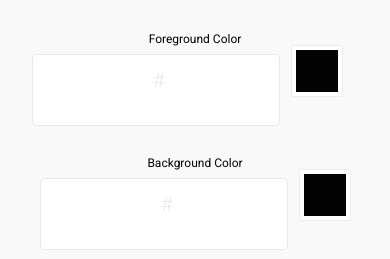
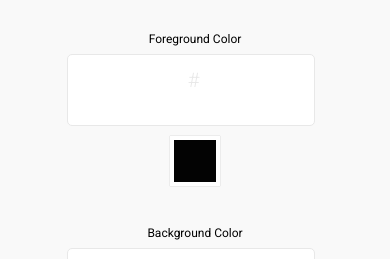
Before and after one commit to gloverab/Color-Contrast-Checker, a plain HTML site: page index.html in a window 390 px wide. Shown: the part 138-397 px from the top of the page. Drawn offline with nearby package versions, Linux system fonts and the light colour scheme.

Commit message:
added a litttttttle more responsiveness for mobile

```diff
--- a/style.css
+++ b/style.css
@@ -336,11 +336,24 @@ update in days to come.*/
   }
 
   .input-div {
-    margin-bottom: 30px;
+    text-align: center;
+    margin-bottom: 20px;
+    width: 100%;
   }
 
-  .color-picker {
+  .input-container {
+    margin-bottom: 10px;
+  }
+
+  .js-color-picker {
+    text-align: center;
     margin-right: 0;
+    display: inline-block;
+    position: relative;
+  }
+
+  .swatch {
+    display: inline-block;
   }
 
   .result-box {
```
